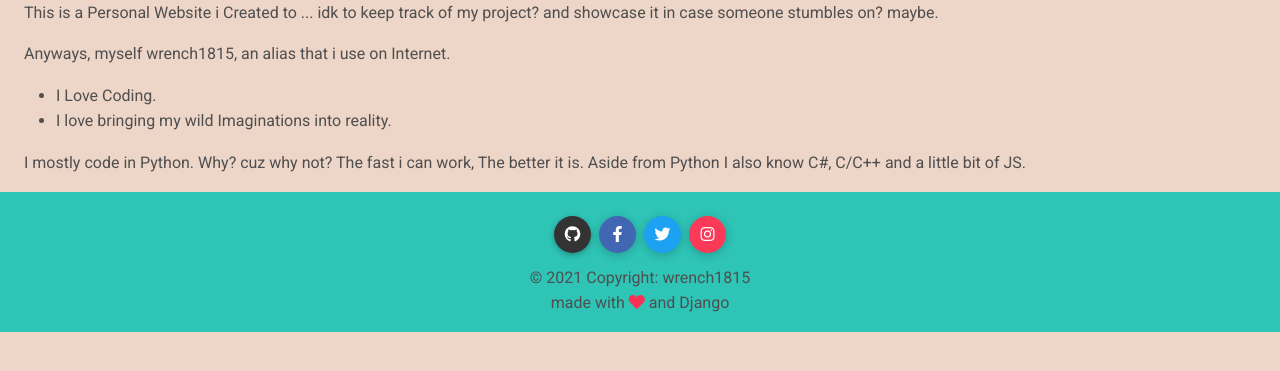
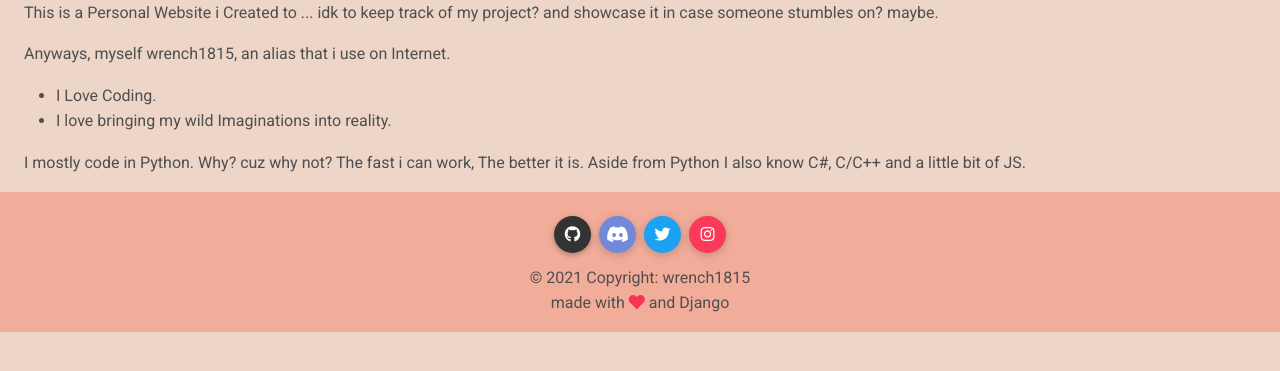
Before and after one commit to wrench1815/blog, a Django app: page /about/ in a window 1280 px wide. Shown: the part 186-557 px from the top of the page. Run offline with Django 3.2, Linux system fonts and the light colour scheme; some libraries are stand-ins or nearby versions.

Commit message:
remove facebook link and add dicord profile link

```diff
--- a/templates/includes/footer.html
+++ b/templates/includes/footer.html
@@ -1,6 +1,6 @@
 {% load static %}
 
-<footer class="bg-tiffany-blue text-center p-3">
+<footer class="bg-pastel-pink text-center p-3">
   <!-- Social -->
   <div class="d-flex justify-content-center mt-1 mb-2">
     <a
@@ -11,11 +11,11 @@
       ><i class="fab fa-github fa-lg"></i
     ></a>
     <a
-      class="btn btn-primary btn-floating shadow-2-strong m-1"
-      style="background-color: #4267b2"
-      href="https://www.facebook.com/HardeepKumar1815/"
+      class="btn btn-dark btn-floating shadow-2-strong m-1"
+      style="background-color: #7289da"
+      href="https://discordapp.com/users/457360898122711041"
       target="_blank"
-      ><i class="fab fa-facebook-f fa-lg"></i
+      ><i class="fab fa-discord" style="font-size: 18px"></i
     ></a>
     <a
       class="btn btn-info btn-floating shadow-2-strong m-1"
```
